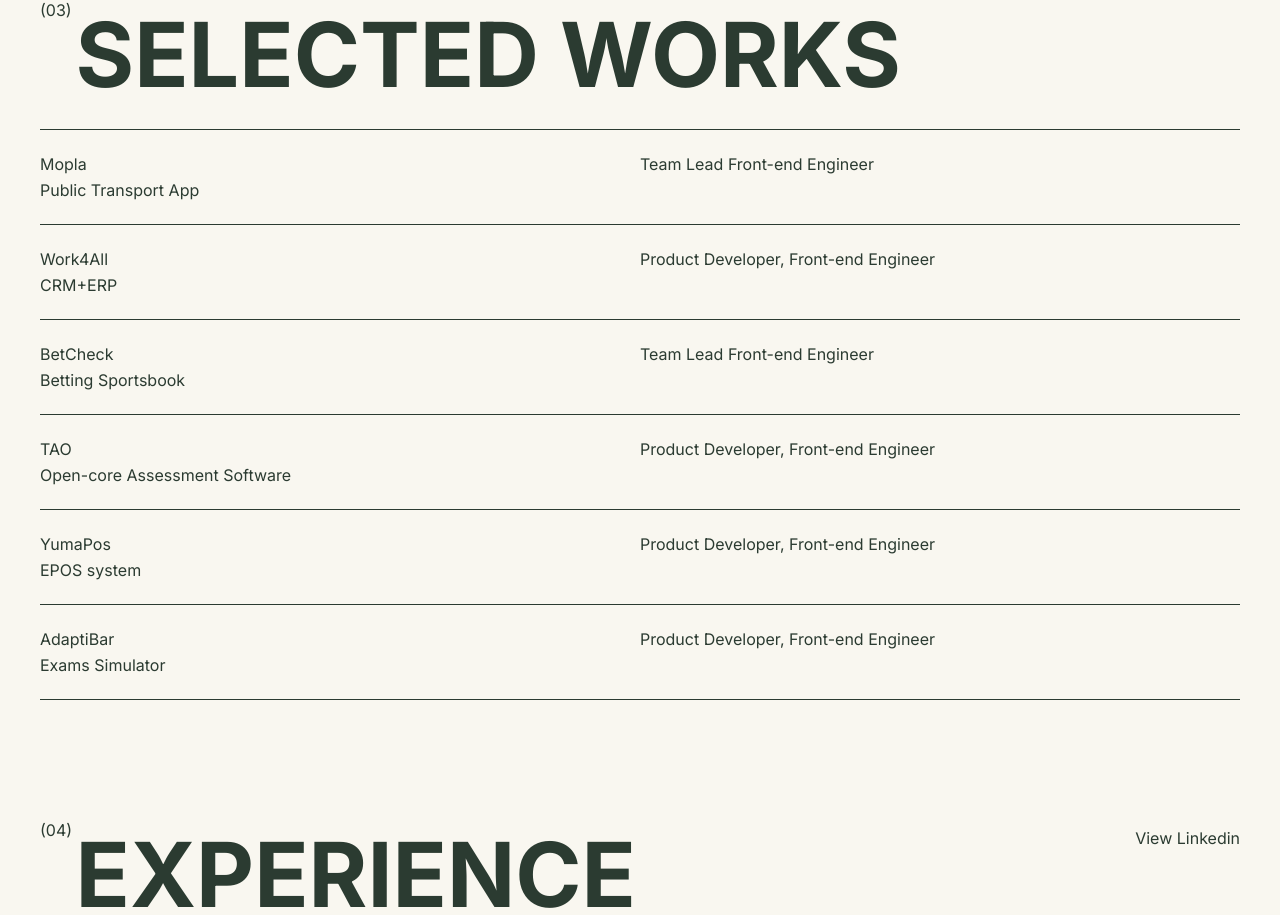
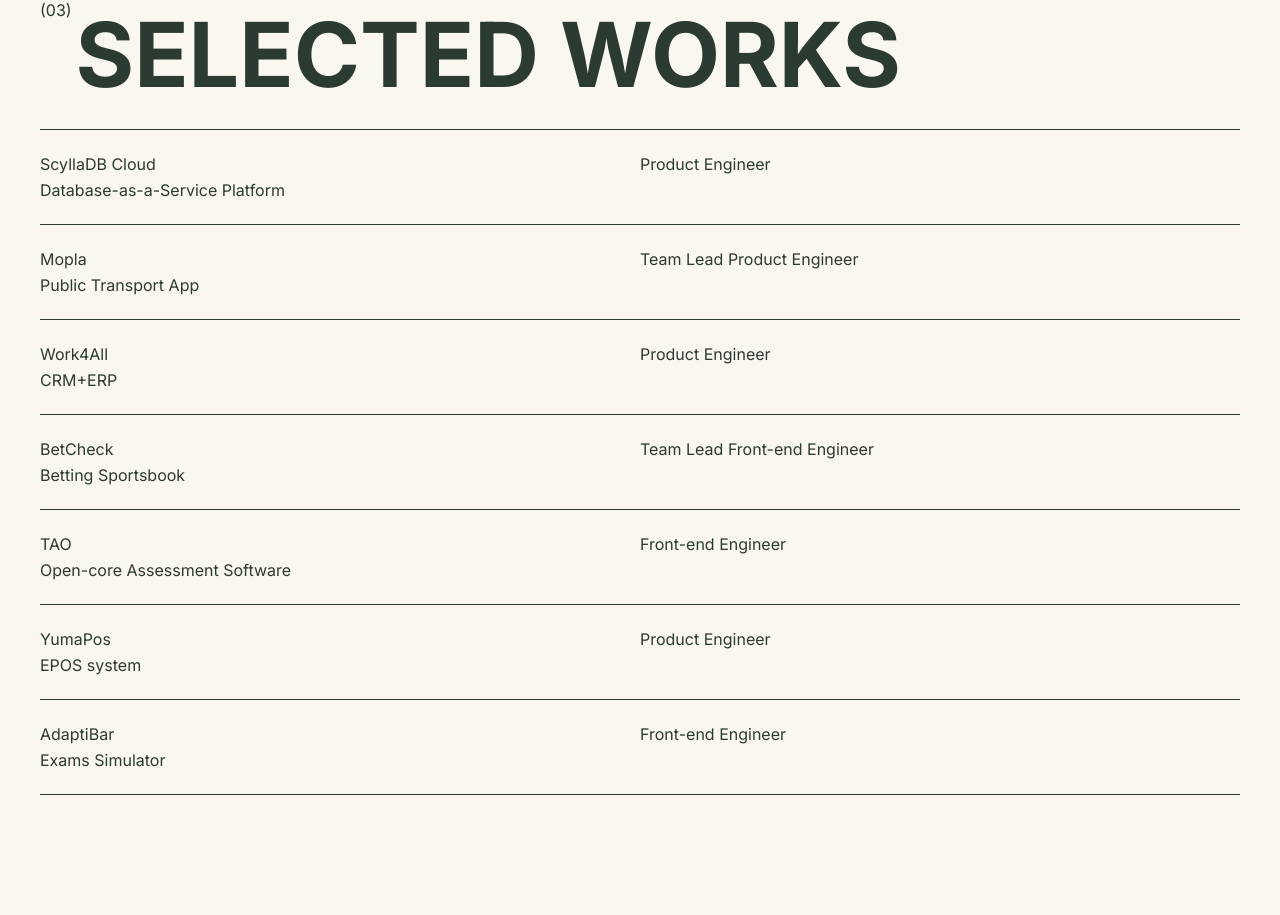
Before and after one commit to evgeny-kirichuk/evgeny-kirichuk, a React app: page / in a window 1280 px wide. Shown: the part 2499-3414 px from the top of the page. Built offline with nearby package versions, Linux system fonts and the light colour scheme.

Commit message:
add scylla cloud project

```diff
--- a/src/view/components/organisms/projects/Projects.tsx
+++ b/src/view/components/organisms/projects/Projects.tsx
@@ -13,17 +13,24 @@
 	kind: string;
 	link: string;
 	isReady: boolean;
-	description: string;
+	description?: string;
 	position: string;
 }
 
 const projects: IProject[] = [
 	{
+		title: 'ScyllaDB Cloud',
+		kind: 'Database-as-a-Service Platform',
+		link: 'https://www.scylladb.com/product/scylla-cloud/',
+		position: 'Product Engineer',
+		isReady: true,
+	},
+	{
 		title: 'Mopla',
 		kind: 'Public Transport App',
 		link: 'https://www.mopla.solutions',
 		description: 'Uber-like application for public transport is Germany',
-		position: 'Team Lead Front-end Engineer',
+		position: 'Team Lead Product Engineer',
 		isReady: true,
 	},
 	{
@@ -32,7 +39,7 @@
 		link: 'https://work4all.de',
 		description:
 			'work4all is the multiple award-winning all-in-one software that combines commercial functions, filing of communication and documents, and project management. ',
-		position: 'Product Developer, Front-end Engineer',
+		position: 'Product Engineer',
 		isReady: true,
 	},
 	{
@@ -50,7 +57,7 @@
 		link: 'https://www.taotesting.com/',
 		description:
 			'Open Assessment Technologies is a community driving a global movement of people using assessments as a force for good. The values and aspirations of our team are embedded in what we do.',
-		position: 'Product Developer, Front-end Engineer',
+		position: 'Front-end Engineer',
 		isReady: true,
 	},
 	{
@@ -59,7 +66,7 @@
 		link: 'https://www.yumapos.co.uk/',
 		description:
 			'An all‑in‑one cloud‑based EPOS system optimised for hospitality',
-		position: 'Product Developer, Front-end Engineer',
+		position: 'Product Engineer',
 		isReady: true,
 	},
 	{
@@ -68,7 +75,7 @@
 		description:
 			'AdaptiBar provides you with nearly every licensed MBE question, from past bar exams, released by the NCBE. This includes the newest release of 200 licensed questions from the NCBE.',
 		link: 'https://www.adaptibar.com/',
-		position: 'Product Developer, Front-end Engineer',
+		position: 'Front-end Engineer',
 		isReady: true,
 	},
 ];
```
